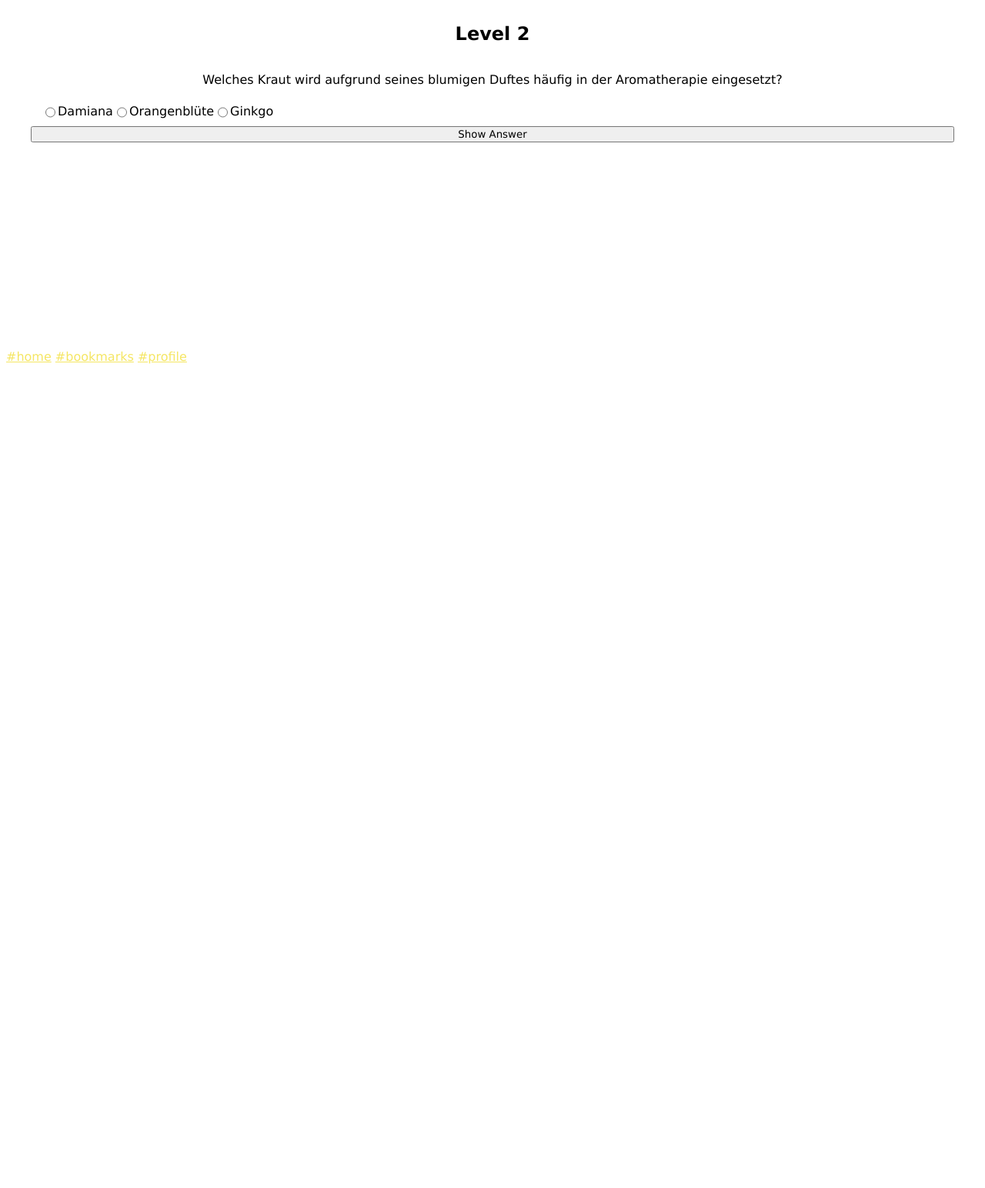
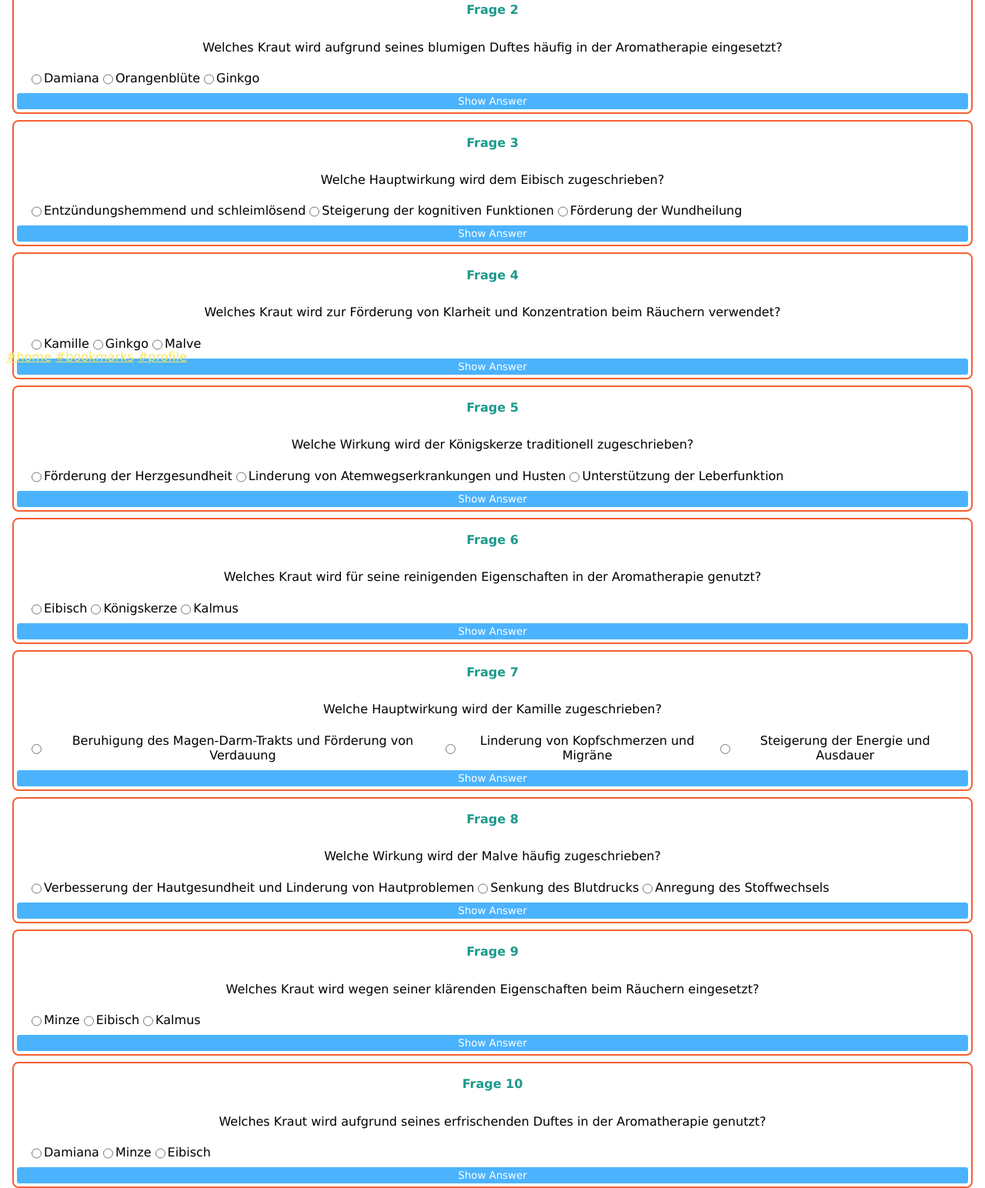
Before and after one commit to ladydarkja/quiz-app, a plain HTML site: page index.html in a window 1280 px wide. Shown: the part 311-1855 px from the top of the page at 77% size. Before the commit the page ends 800 px from the top, so only its background shows below. Drawn offline with Linux system fonts and the light colour scheme.

Commit message:
add questions and styles

```diff
--- a/index.html
+++ b/index.html
@@ -12,7 +12,7 @@
     </header>
     <main>
       <section class="question-card">
-        <h2>Level 1</h2>
+        <h2>Frage 1</h2>
         <p>
           Welche Wirkung haben Himbeerblätter traditionell auf den weiblichen
           Körper?
@@ -31,7 +31,7 @@
         <button>Show Answer</button>
       </section>
       <section class="question-card">
-        <h2>Level 2</h2>
+        <h2>Frage 2</h2>
         <p>
           Welches Kraut wird aufgrund seines blumigen Duftes häufig in der
           Aromatherapie eingesetzt?
@@ -39,10 +39,133 @@
         <fieldset>
           <input type="radio" id="A4" name="Damiana" />
           <label for="radio1">Damiana</label>
-          <input type="radio" id="A5" name="Orangenblüte" />
+          <input type="radio" id="A5" name="Orangenbluete" />
           <label for="radio2">Orangenblüte</label>
           <input type="radio" id="A6" name="Ginkgo" />
           <label for="radio3">Ginkgo</label>
+        </fieldset>
+        <button>Show Answer</button>
+      </section>
+      <section class="question-card">
+        <h2>Frage 3</h2>
+        <p>Welche Hauptwirkung wird dem Eibisch zugeschrieben?</p>
+        <fieldset>
+          <input type="radio" id="A7" name="Entzuendungshemmend" />
+          <label for="radio1">Entzündungshemmend und schleimlösend</label>
+          <input type="radio" id="A8" name="Kognition" />
+          <label for="radio2">Steigerung der kognitiven Funktionen</label>
+          <input type="radio" id="A9" name="Wundheilung" />
+          <label for="radio3">Förderung der Wundheilung</label>
+        </fieldset>
+        <button>Show Answer</button>
+      </section>
+      <section class="question-card">
+        <h2>Frage 4</h2>
+        <p>
+          Welches Kraut wird zur Förderung von Klarheit und Konzentration beim
+          Räuchern verwendet?
+        </p>
+        <fieldset>
+          <input type="radio" id="A10" name="Kamille" />
+          <label for="radio1">Kamille</label>
+          <input type="radio" id="A11" name="Ginkgo" />
+          <label for="radio2">Ginkgo</label>
+          <input type="radio" id="A12" name="Malve" />
+          <label for="radio3">Malve</label>
+        </fieldset>
+        <button>Show Answer</button>
+      </section>
+      <section class="question-card">
+        <h2>Frage 5</h2>
+        <p>Welche Wirkung wird der Königskerze traditionell zugeschrieben?</p>
+        <fieldset>
+          <input type="radio" id="A13" name="Herzgesundheit" />
+          <label for="radio1">Förderung der Herzgesundheit</label>
+          <input type="radio" id="A14" name="Atemwege" />
+          <label for="radio2"
+            >Linderung von Atemwegserkrankungen und Husten</label
+          >
+          <input type="radio" id="A15" name="Leber" />
+          <label for="radio3">Unterstützung der Leberfunktion</label>
+        </fieldset>
+        <button>Show Answer</button>
+      </section>
+      <section class="question-card">
+        <h2>Frage 6</h2>
+        <p>
+          Welches Kraut wird für seine reinigenden Eigenschaften in der
+          Aromatherapie genutzt?
+        </p>
+        <fieldset>
+          <input type="radio" id="A16" name="Eibisch" />
+          <label for="radio1">Eibisch</label>
+          <input type="radio" id="A17" name="Koenigskerze" />
+          <label for="radio2">Königskerze</label>
+          <input type="radio" id="A18" name="Kalmus" />
+          <label for="radio3">Kalmus</label>
+        </fieldset>
+        <button>Show Answer</button>
+      </section>
+      <section class="question-card">
+        <h2>Frage 7</h2>
+        <p>Welche Hauptwirkung wird der Kamille zugeschrieben?</p>
+        <fieldset>
+          <input type="radio" id="A19" name="MagenDarm" />
+          <label for="radio1"
+            >Beruhigung des Magen-Darm-Trakts und Förderung von Verdauung</label
+          >
+          <input type="radio" id="A20" name="Kopfschmerzen" />
+          <label for="radio2">Linderung von Kopfschmerzen und Migräne</label>
+          <input type="radio" id="A21" name="Energie" />
+          <label for="radio3">Steigerung der Energie und Ausdauer</label>
+        </fieldset>
+        <button>Show Answer</button>
+      </section>
+      <section class="question-card">
+        <h2>Frage 8</h2>
+        <p>Welche Wirkung wird der Malve häufig zugeschrieben?</p>
+        <fieldset>
+          <input type="radio" id="A22" name="Hautgesundheit" />
+          <label for="radio1"
+            >Verbesserung der Hautgesundheit und Linderung von
+            Hautproblemen</label
+          >
+          <input type="radio" id="A23" name="Blutdruck" />
+          <label for="radio2">Senkung des Blutdrucks</label>
+          <input type="radio" id="A24" name="Stoffwechsel" />
+          <label for="radio3">Anregung des Stoffwechsels</label>
+        </fieldset>
+        <button>Show Answer</button>
+      </section>
+      <section class="question-card">
+        <h2>Frage 9</h2>
+        <p>
+          Welches Kraut wird wegen seiner klärenden Eigenschaften beim Räuchern
+          eingesetzt?
+        </p>
+        <fieldset>
+          <input type="radio" id="A25" name="Minze" />
+          <label for="radio1">Minze</label>
+          <input type="radio" id="A26" name="Eibisch" />
+          <label for="radio2">Eibisch</label>
+          <input type="radio" id="A27" name="Kalmus" />
+          <label for="radio3">Kalmus</label>
+        </fieldset>
+        <button>Show Answer</button>
+      </section>
+      <section class="question-card">
+        <h2>Frage 10</h2>
+        <p>
+          Welches Kraut wird aufgrund seines erfrischenden Duftes in der
+          Aromatherapie genutzt?
+        </p>
+        <fieldset>
+          <input type="radio" id="A28" name="Damiana" />
+          <label for="radio1">Damiana</label>
+          <input type="radio" id="A29" name="Minze" />
+          <label for="radio2">Minze</label>
+          <input type="radio" id="A30" name="Eibisch" />
+          <label for="radio3">Eibisch</label>
         </fieldset>
         <button>Show Answer</button>
       </section>
--- a/styles.css
+++ b/styles.css
@@ -18,6 +18,10 @@ h1 {
   display: flex;
   justify-content: center;
 }
+h2 {
+  font-size: 1em;
+  color: var(--krauts-color2);
+}
 header {
   border-bottom: #1b998b 10px solid;
   margin: 0;
@@ -27,6 +31,8 @@ header {
   left: 0;
   right: 0;
   height: 6rem;
+  background-color: white;
+  z-index: 2;
 }
 section {
   position: relative;
@@ -37,7 +43,24 @@ section {
   display: flex;
   flex-direction: column;
   text-align: center;
+  top: 6rem;
+  border: var(--krauts-color4) 0.15em solid;
+  padding: 0.25em;
+  margin: 0.5em;
+  border-radius: 0.5em;
 }
+button {
+  background-color: var(--krauts-color5);
+  color: white;
+  border: var(--krauts-color5) 0.15em solid;
+  border-radius: 0.25em;
+}
+/*button :hover {
+  background-color: var(--krauts-color3);
+  color: black;
+  border: var(--krauts-color3) 0.15em solid;
+  border-radius: 0.25em;
+}*/
 fieldset {
   border: none;
   display: flex;
```
